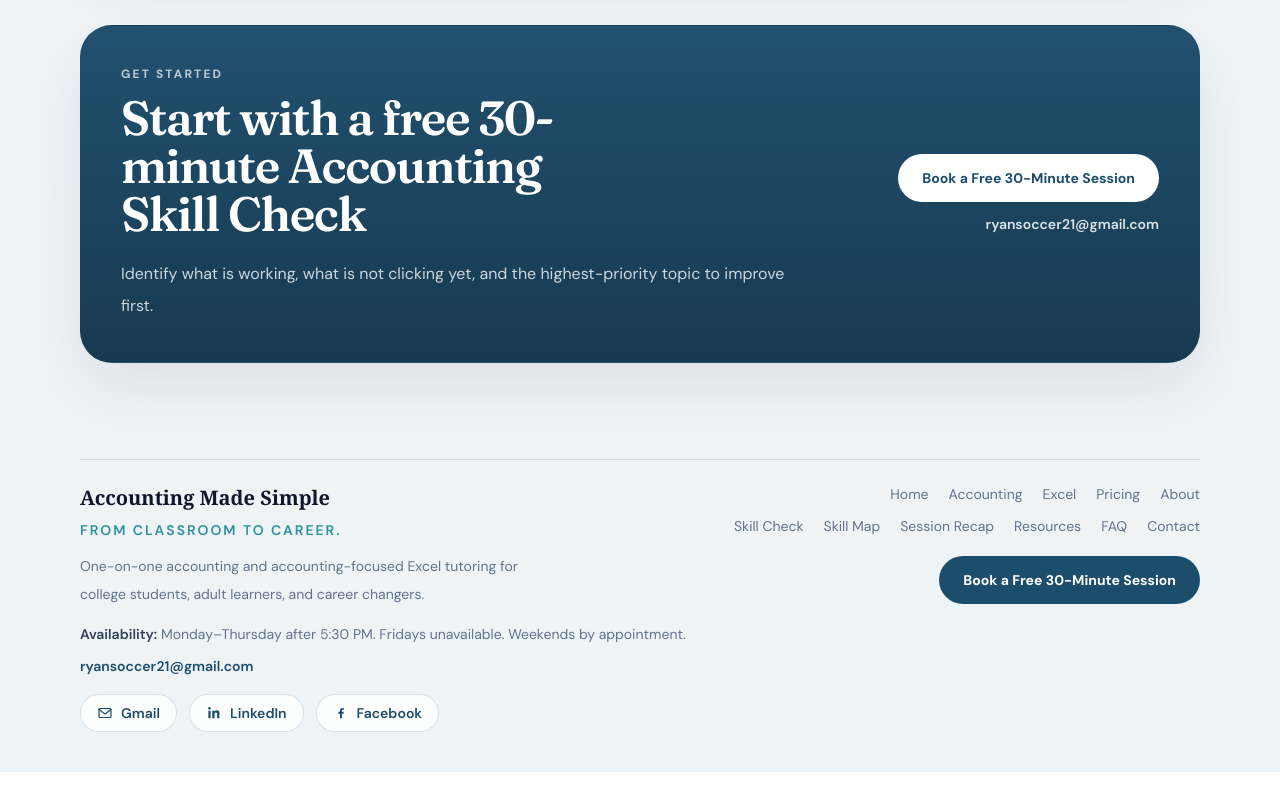
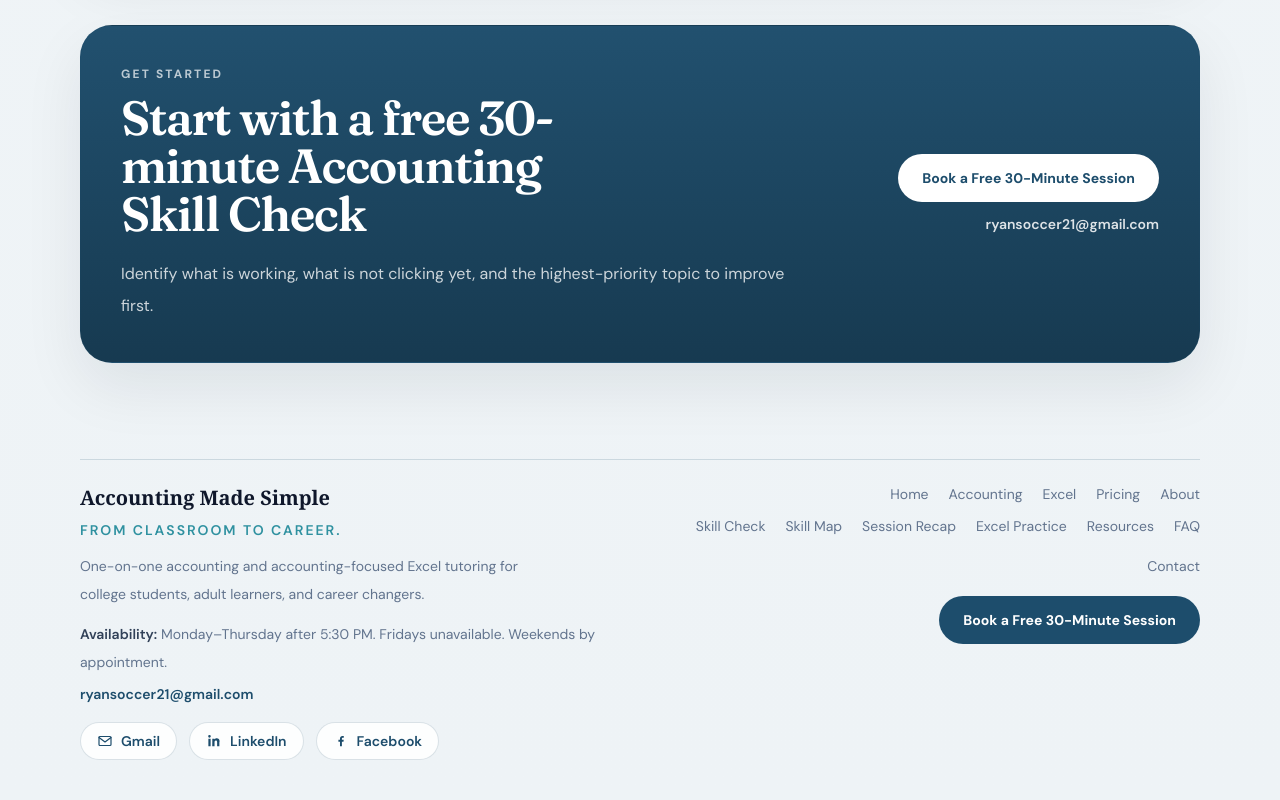
Before and after one commit to ryansoccer21-oss/accounting-made-simple, a Next.js app: page / in a window 1280 px wide. Shown: the part 7330-8130 px from the top of the page. Before the commit the page ends 8102 px from the top, so only its background shows below. Built offline with nearby package versions, Linux system fonts and the light colour scheme.

Commit message:
Add Excel Practice footer link

```diff
--- a/components/site-footer.js
+++ b/components/site-footer.js
@@ -6,6 +6,7 @@ const utilityLinks = [
   { href: "/skill-check", label: "Skill Check" },
   { href: "/skill-map", label: "Skill Map" },
   { href: "/session-recap", label: "Session Recap" },
+  { href: "/excel-practice", label: "Excel Practice" },
   { href: "/resources", label: "Resources" },
   { href: "/faq", label: "FAQ" },
   { href: "/contact", label: "Contact" }
```
